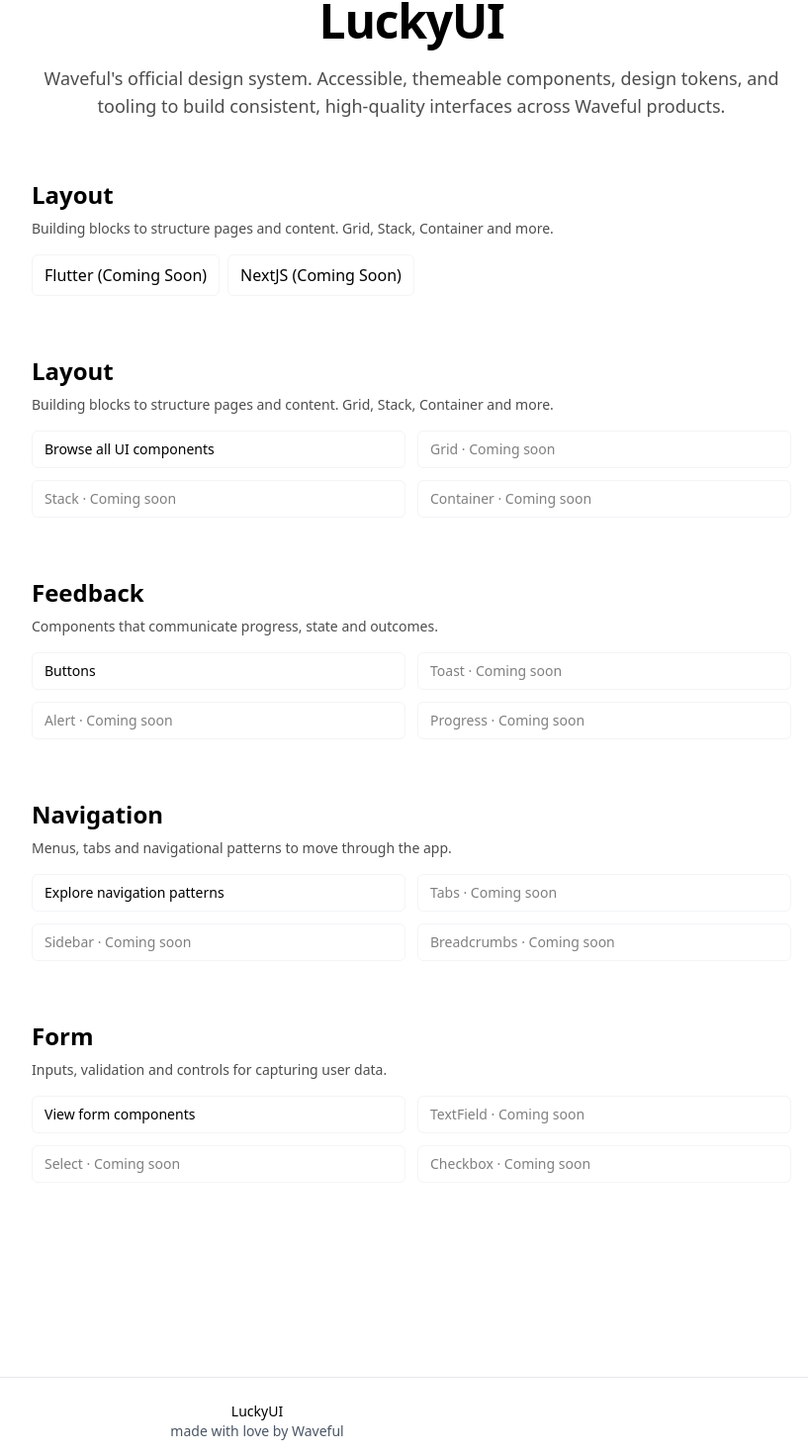
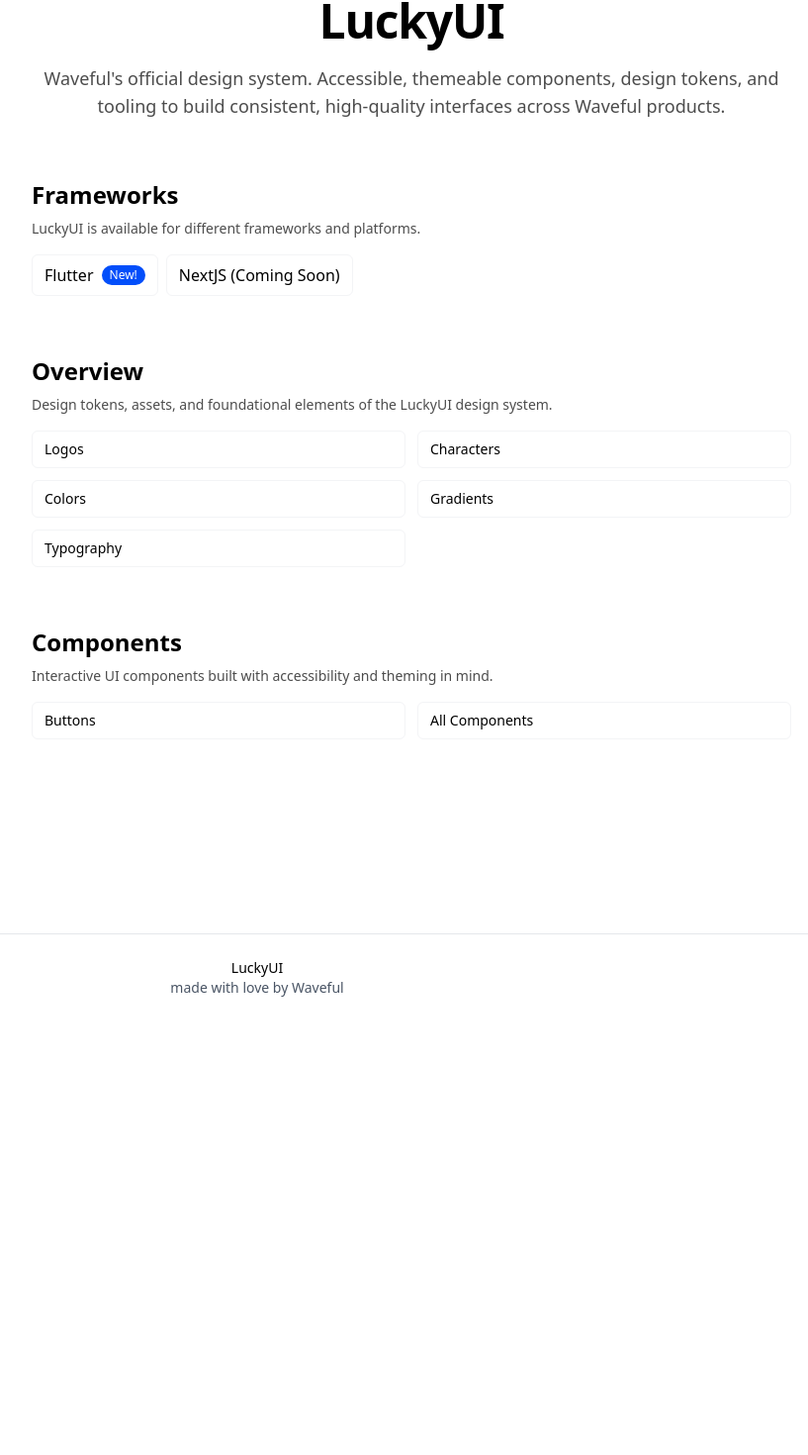
Before and after one commit to Waveful/LuckyUI, a Next.js app: page / in a window 1280 px wide. Shown: the part 539-2009 px from the top of the page at 99% size, without its empty margins (380-1197 px from the left). After the commit the page ends 1571 px from the top, so only its background shows below. Built offline with nearby package versions, Linux system fonts and the light colour scheme.

Commit message:
luckyui: adding flutter v0.0.1

```diff
--- a/src/components/layout/DocsLayout.tsx
+++ b/src/components/layout/DocsLayout.tsx
@@ -82,7 +82,15 @@
               <p className="mb-2 mt-4 font-semibold text-gray-700 dark:text-gray-200">Frameworks</p>
               <ul className="mb-4 space-y-1">
                 <li>
-                  <Link className="hover:underline" href="/flutter">Flutter</Link>
+                  <Link className="hover:underline flex items-center gap-2" href="/flutter">
+                    Flutter
+                    <span className="inline-flex items-center rounded-full px-2 py-0.5 text-xs font-medium text-white" style={{ backgroundColor: '#024EFA' }}>
+                      New
+                    </span>
+                  </Link>
+                </li>
+                <li>
+                  <Link className="hover:underline" href="/nextjs">Next.js</Link>
                 </li>
               </ul>
 
--- a/src/pages/flutter.tsx
+++ b/src/pages/flutter.tsx
@@ -1,14 +1,49 @@
 import Head from 'next/head';
+import Link from 'next/link';
 
 export default function FlutterPage() {
   return (
     <div className="py-10">
       <Head>
         <title>LuckyUI — Flutter</title>
-        <meta name="description" content="Flutter bindings and widgets for LuckyUI (coming soon)." />
+        <meta name="description" content="Flutter bindings and widgets for LuckyUI design system." />
       </Head>
       <h1 className="text-2xl font-semibold mb-2">Flutter</h1>
-      <p className="text-gray-600 dark:text-gray-300">Coming soon</p>
+      <p className="text-gray-600 dark:text-gray-300 mb-6">
+        LuckyUI is also available for Flutter development, providing the same design system principles and components for mobile and desktop applications.
+      </p>
+
+      <div className="space-y-4">
+        <div className="border border-gray-200 dark:border-gray-700 rounded-lg p-4">
+          <h2 className="text-lg font-medium mb-2">📦 Pub.dev Package</h2>
+          <p className="text-gray-600 dark:text-gray-300 mb-3">
+            Install the LuckyUI package for your Flutter project
+          </p>
+          <Link
+            href="https://pub.dev/packages/luckyui"
+            target="_blank"
+            rel="noopener noreferrer"
+            className="inline-flex items-center gap-2 rounded-md bg-blue-600 text-white px-4 py-2 text-sm hover:bg-blue-700"
+          >
+            View on Pub.dev
+          </Link>
+        </div>
+
+        <div className="border border-gray-200 dark:border-gray-700 rounded-lg p-4">
+          <h2 className="text-lg font-medium mb-2">🐙 GitHub Repository</h2>
+          <p className="text-gray-600 dark:text-gray-300 mb-3">
+            Source code, documentation, and contribution guidelines
+          </p>
+          <Link
+            href="https://github.com/Waveful/luckyui-flutter"
+            target="_blank"
+            rel="noopener noreferrer"
+            className="inline-flex items-center gap-2 rounded-md bg-gray-900 text-white px-4 py-2 text-sm hover:bg-gray-800 dark:bg-gray-100 dark:text-gray-900 dark:hover:bg-gray-200"
+          >
+            View on GitHub
+          </Link>
+        </div>
+      </div>
     </div>
   );
 }
--- a/src/pages/index.tsx
+++ b/src/pages/index.tsx
@@ -27,13 +27,16 @@
         </p>
 
           <div className="w-full text-left mt-10">
-          <h2 className="text-xl sm:text-2xl font-semibold mb-2">Layout</h2>
+            <h2 className="text-xl sm:text-2xl font-semibold mb-2">Frameworks</h2>
             <p className="text-sm text-black/70 dark:text-white/70 mb-4">
-            Building blocks to structure pages and content. Grid, Stack, Container and more.
+              LuckyUI is available for different frameworks and platforms.
             </p>
             <div className="mt-4 w-full flex gap-2">
-            <Link href="/flutter" className="rounded-md border border-gray-100 px-3 py-2 text-left">
-              Flutter (Coming Soon)
+              <Link href="/flutter" className="rounded-md border border-gray-100 px-3 py-2 text-left flex items-center gap-2">
+                Flutter
+                <span className="inline-flex items-center rounded-full px-2 py-0.5 text-xs font-medium text-white" style={{ backgroundColor: '#024EFA' }}>
+                  New!
+                </span>
               </Link>
               <Link href="/nextjs" className="rounded-md border border-gray-100 px-3 py-2 text-left">
                 NextJS (Coming Soon)
@@ -41,90 +44,47 @@
             </div>
           </div>
 
-        {/* Sections */}
-        <section id="layout" className="w-full text-left mt-10">
-          <h2 className="text-xl sm:text-2xl font-semibold mb-2">Layout</h2>
+          {/* Overview Section */}
+          <section id="overview" className="w-full text-left mt-10">
+            <h2 className="text-xl sm:text-2xl font-semibold mb-2">Overview</h2>
             <p className="text-sm text-black/70 dark:text-white/70 mb-4">
-            Building blocks to structure pages and content. Grid, Stack, Container and more.
+              Design tokens, assets, and foundational elements of the LuckyUI design system.
             </p>
             <div className="grid grid-cols-1 sm:grid-cols-2 gap-3 text-sm">
-            <Link href="/ui" className="rounded-md border border-gray-100 px-3 py-2">
-              Browse all UI components
+              <Link href="/logos" className="rounded-md border border-gray-100 px-3 py-2">
+                Logos
               </Link>
-            <button disabled className="rounded-md border border-gray-100 px-3 py-2 text-left text-black/50 dark:text-white/50">
-              Grid · Coming soon
-            </button>
-            <button disabled className="rounded-md border border-gray-100 px-3 py-2 text-left text-black/50 dark:text-white/50">
-              Stack · Coming soon
-            </button>
-            <button disabled className="rounded-md border border-gray-100 px-3 py-2 text-left text-black/50 dark:text-white/50">
-              Container · Coming soon
-            </button>
+              <Link href="/characters" className="rounded-md border border-gray-100 px-3 py-2">
+                Characters
+              </Link>
+              <Link href="/colors" className="rounded-md border border-gray-100 px-3 py-2">
+                Colors
+              </Link>
+              <Link href="/gradients" className="rounded-md border border-gray-100 px-3 py-2">
+                Gradients
+              </Link>
+              <Link href="/typography" className="rounded-md border border-gray-100 px-3 py-2">
+                Typography
+              </Link>
             </div>
           </section>
 
-        <section id="feedback" className="w-full text-left mt-10">
-          <h2 className="text-xl sm:text-2xl font-semibold mb-2">Feedback</h2>
+          {/* Components Section */}
+          <section id="components" className="w-full text-left mt-10">
+            <h2 className="text-xl sm:text-2xl font-semibold mb-2">Components</h2>
             <p className="text-sm text-black/70 dark:text-white/70 mb-4">
-            Components that communicate progress, state and outcomes.
+              Interactive UI components built with accessibility and theming in mind.
             </p>
             <div className="grid grid-cols-1 sm:grid-cols-2 gap-3 text-sm">
               <Link href="/buttons" className="rounded-md border border-gray-100 px-3 py-2">
                 Buttons
               </Link>
-            <button disabled className="rounded-md border border-gray-100 px-3 py-2 text-left text-black/50 dark:text-white/50">
-              Toast · Coming soon
-            </button>
-            <button disabled className="rounded-md border border-gray-100 px-3 py-2 text-left text-black/50 dark:text-white/50">
-              Alert · Coming soon
-            </button>
-            <button disabled className="rounded-md border border-gray-100 px-3 py-2 text-left text-black/50 dark:text-white/50">
-              Progress · Coming soon
-            </button>
+              <Link href="/ui" className="rounded-md border border-gray-100 px-3 py-2">
+                All Components
+              </Link>
             </div>
           </section>
 
-        <section id="navigation" className="w-full text-left mt-10">
-          <h2 className="text-xl sm:text-2xl font-semibold mb-2">Navigation</h2>
-          <p className="text-sm text-black/70 dark:text-white/70 mb-4">
-            Menus, tabs and navigational patterns to move through the app.
-          </p>
-          <div className="grid grid-cols-1 sm:grid-cols-2 gap-3 text-sm">
-            <Link href="/ui" className="rounded-md border border-gray-100 px-3 py-2">
-              Explore navigation patterns
-            </Link>
-            <button disabled className="rounded-md border border-gray-100 px-3 py-2 text-left text-black/50 dark:text-white/50">
-              Tabs · Coming soon
-            </button>
-            <button disabled className="rounded-md border border-gray-100 px-3 py-2 text-left text-black/50 dark:text-white/50">
-              Sidebar · Coming soon
-            </button>
-            <button disabled className="rounded-md border border-gray-100 px-3 py-2 text-left text-black/50 dark:text-white/50">
-              Breadcrumbs · Coming soon
-            </button>
-          </div>
-        </section>
-
-        <section id="form" className="w-full text-left mt-10">
-          <h2 className="text-xl sm:text-2xl font-semibold mb-2">Form</h2>
-          <p className="text-sm text-black/70 dark:text-white/70 mb-4">
-            Inputs, validation and controls for capturing user data.
-          </p>
-          <div className="grid grid-cols-1 sm:grid-cols-2 gap-3 text-sm">
-            <Link href="/ui" className="rounded-md border border-gray-100 px-3 py-2">
-              View form components
-            </Link>
-            <button disabled className="rounded-md border border-gray-100 px-3 py-2 text-left text-black/50 dark:text-white/50">
-              TextField · Coming soon
-            </button>
-            <button disabled className="rounded-md border border-gray-100 px-3 py-2 text-left text-black/50 dark:text-white/50">
-              Select · Coming soon
-            </button>
-            <button disabled className="rounded-md border border-gray-100 px-3 py-2 text-left text-black/50 dark:text-white/50">
-              Checkbox · Coming soon
-            </button>
-          </div>
-        </section>
       </main>
     </div>
   );
--- a/src/pages/nextjs.tsx
+++ b/src/pages/nextjs.tsx
@@ -1,13 +1,13 @@
 import Head from 'next/head';
 
-export default function FlutterPage() {
+export default function NextJSPage() {
   return (
     <div className="py-10">
       <Head>
-        <title>LuckyUI — Flutter</title>
-        <meta name="description" content="Flutter bindings and widgets for LuckyUI (coming soon)." />
+        <title>LuckyUI — Next.js</title>
+        <meta name="description" content="Next.js components and utilities for LuckyUI (coming soon)." />
       </Head>
-      <h1 className="text-2xl font-semibold mb-2">Flutter</h1>
+      <h1 className="text-2xl font-semibold mb-2">Next.js</h1>
       <p className="text-gray-600 dark:text-gray-300">Coming soon</p>
     </div>
   );
```
Also changed, not shown: 1 other file (tests, documents, lock files or other folders). Lines whose indentation alone changed are shown as unchanged.
